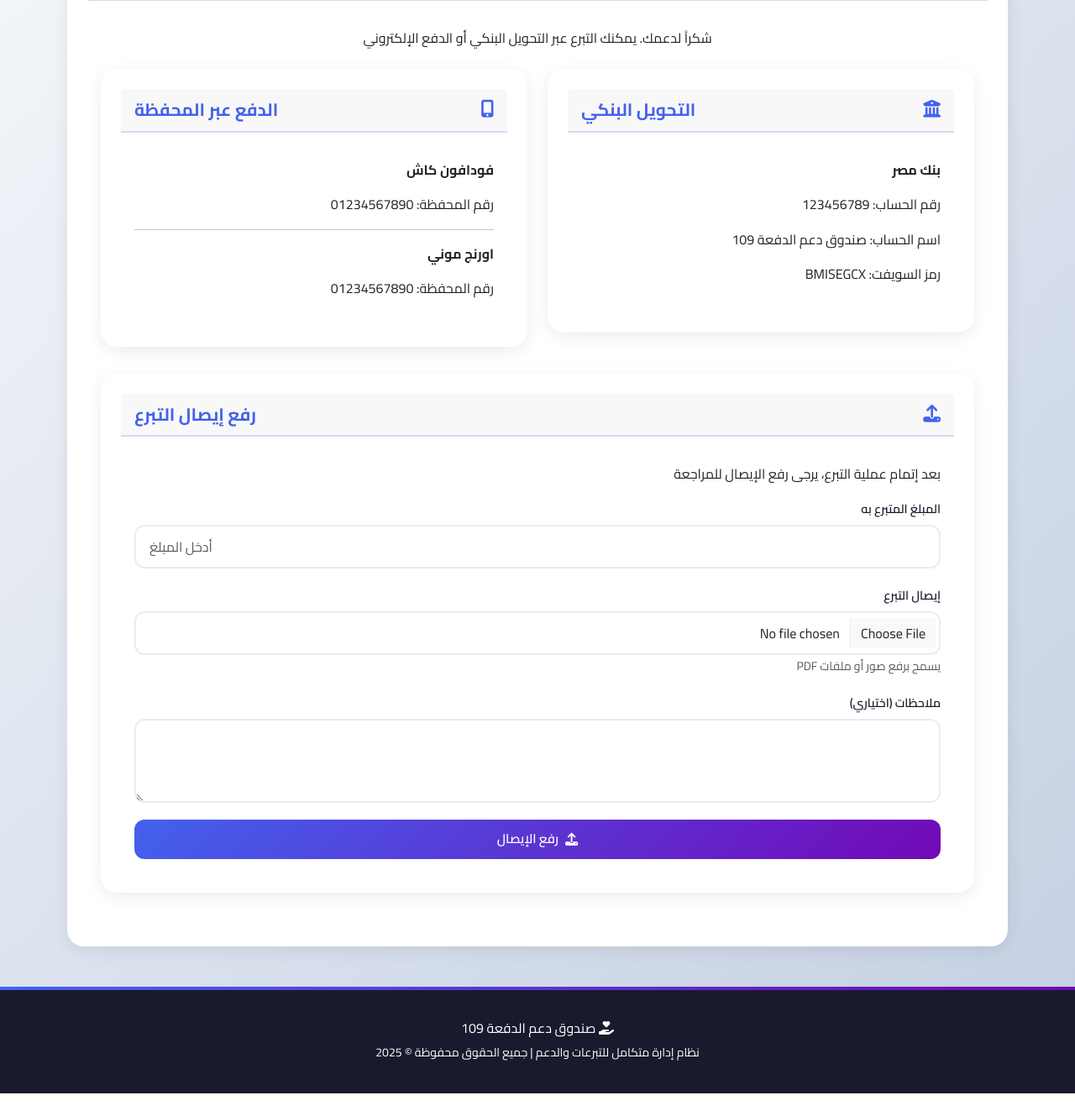
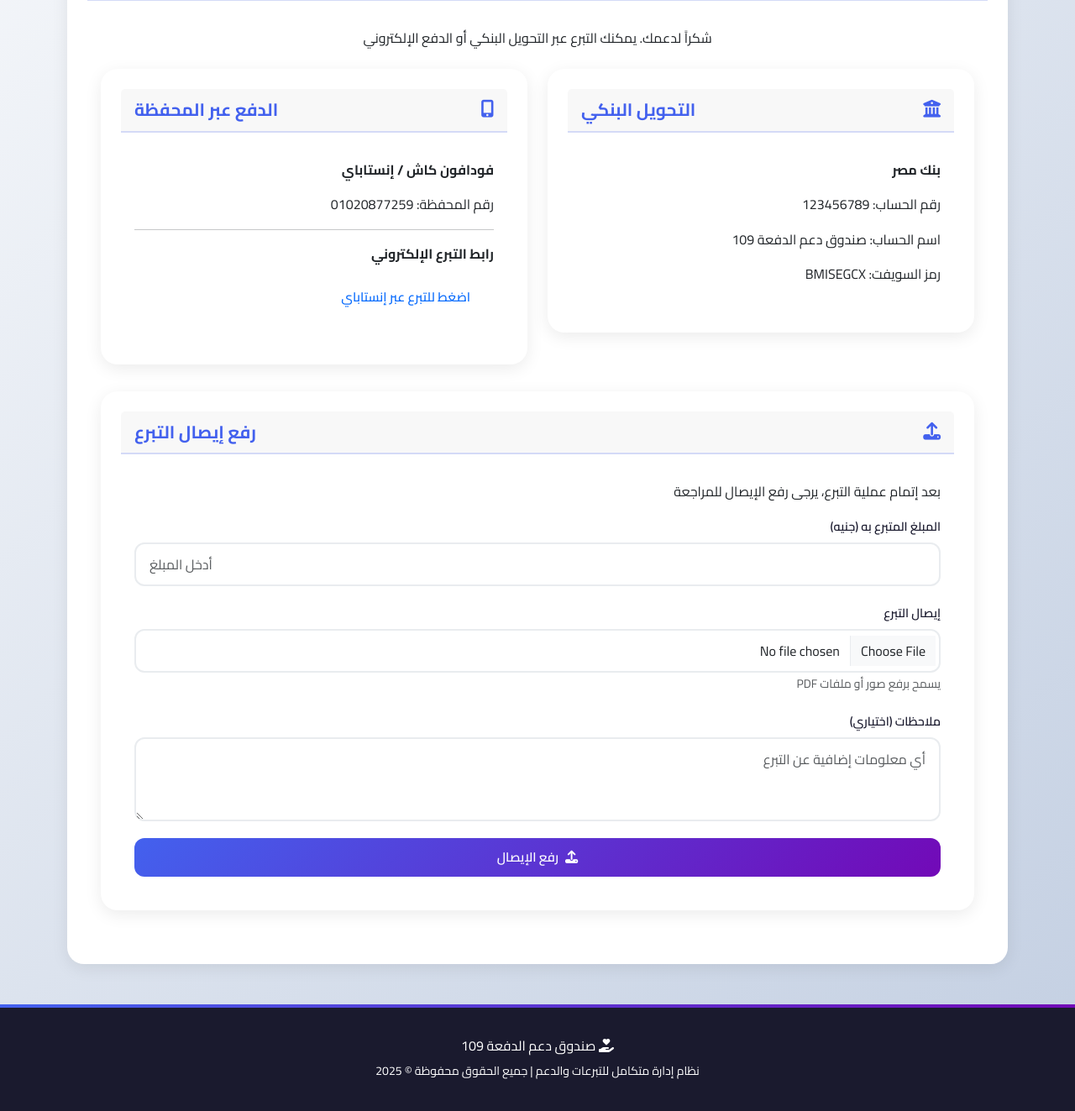
Before and after one commit to abdelrahman109/109-sys1, a Python web app: template templates/public/donate.html in a window 1280 px wide. Shown: the part 179-1502 px from the top of the page at 84% size. Before the commit the page ends 1481 px from the top, so only its background shows below. Run offline with Jinja, Linux system fonts and the light colour scheme; the template is opened without the code that fills it, so the values that code supplies are empty.

Commit message:
Update donate.html

```diff
--- a/templates/public/donate.html
+++ b/templates/public/donate.html
@@ -19,7 +19,7 @@
                         </div>
                         <div class="card-body">
                             <p><strong>بنك مصر</strong></p>
-                            <p>رقم الحساب: 123456789</p>
+                            <p>رقم الحساب: {{ config.INSTAPAY_NUMBER or '123456789' }}</p>
                             <p>اسم الحساب: صندوق دعم الدفعة 109</p>
                             <p>رمز السويفت: BMISEGCX</p>
                         </div>
@@ -31,11 +31,11 @@
                             <i class="fas fa-mobile-alt"></i> الدفع عبر المحفظة
                         </div>
                         <div class="card-body">
-                            <p><strong>فودافون كاش</strong></p>
-                            <p>رقم المحفظة: 01234567890</p>
+                            <p><strong>فودافون كاش / إنستاباي</strong></p>
+                            <p>رقم المحفظة: {{ config.INSTAPAY_NUMBER or '01020877259' }}</p>
                             <hr>
-                            <p><strong>اورنج موني</strong></p>
-                            <p>رقم المحفظة: 01234567890</p>
+                            <p><strong>رابط التبرع الإلكتروني</strong></p>
+                            <p><a href="{{ config.INSTAPAY_LINK or '#' }}" target="_blank" class="btn btn-outline-primary">اضغط للتبرع عبر إنستاباي</a></p>
                         </div>
                     </div>
                 </div>
@@ -50,7 +50,7 @@
                     <form method="POST" action="{{ url_for('donations.submit_donation') }}" enctype="multipart/form-data">
                         <input type="hidden" name="csrf_token" value="{{ csrf_token() }}">
                         <div class="form-group">
-                            <label class="form-label">المبلغ المتبرع به</label>
+                            <label class="form-label">المبلغ المتبرع به (جنيه)</label>
                             <input type="number" name="amount" class="form-control" placeholder="أدخل المبلغ" required min="1">
                         </div>
                         <div class="form-group">
@@ -60,7 +60,7 @@
                         </div>
                         <div class="form-group">
                             <label class="form-label">ملاحظات (اختياري)</label>
-                            <textarea name="notes" class="form-control" rows="3"></textarea>
+                            <textarea name="notes" class="form-control" rows="3" placeholder="أي معلومات إضافية عن التبرع"></textarea>
                         </div>
                         <button type="submit" class="btn btn-primary btn-block">
                             <i class="fas fa-upload"></i> رفع الإيصال
```
